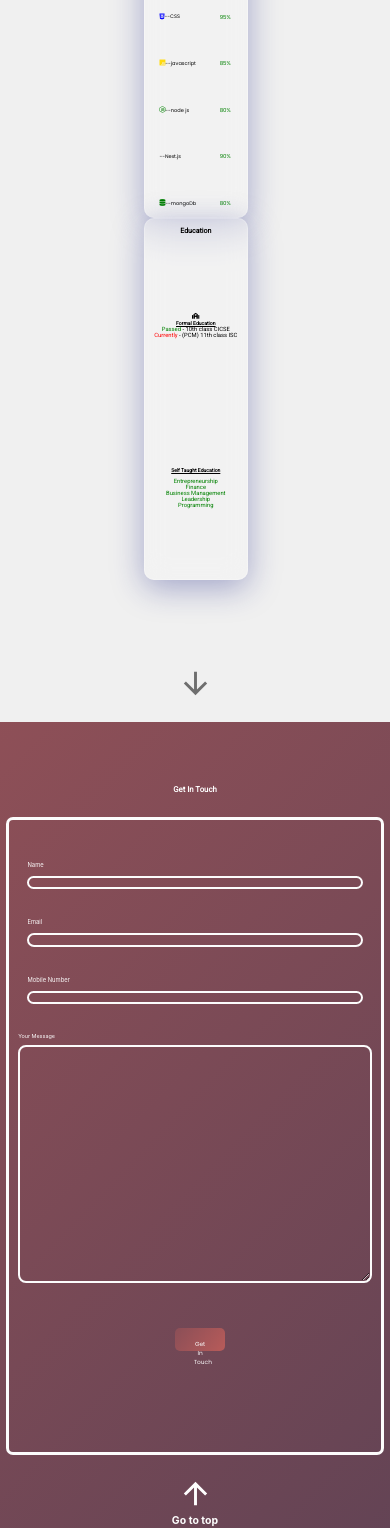
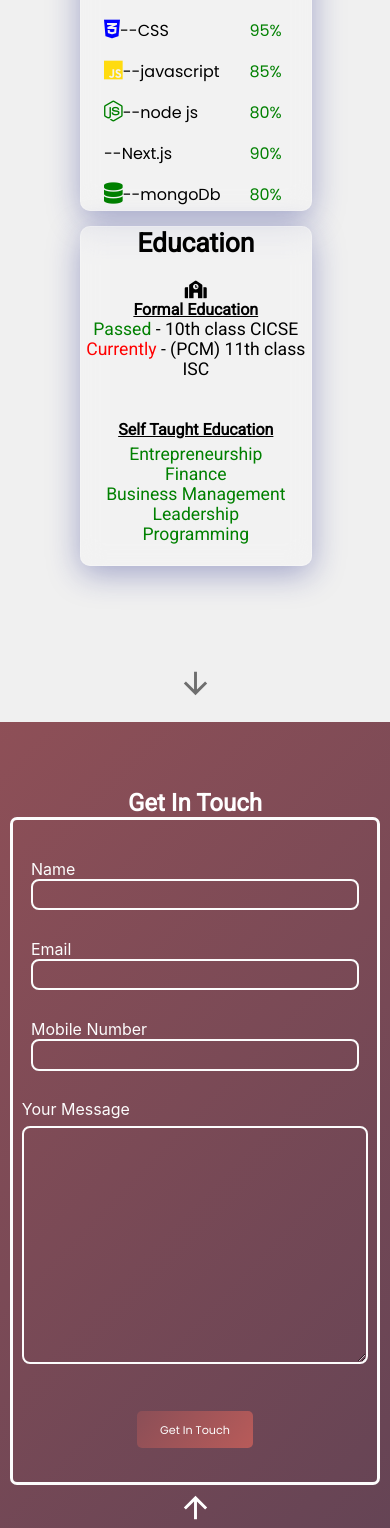
Before and after one commit to Hartaj-Singh-Dev/Personal-Website-Frontend, a React (Create React App) app: page /#/ in a window 390 px wide. Shown: the part 1810-3338 px from the top of the page. Built offline with nearby package versions, Linux system fonts and the light colour scheme; no server answers; a web font is replaced by a local one.

Commit message:
almost done with it

```diff
--- a/src/Styles/About.css
+++ b/src/Styles/About.css
@@ -238,10 +238,6 @@ div.subHeadFullData{
     display: flex;
     justify-content: center;
   }
-  div.cards{
-    height:30%;
-    width: 50%;
-  }
   div.MyPic img{
     height: 50vw;
     width: 50vw;
@@ -264,4 +260,34 @@ div.subHeadFullData{
     font-size: 1.9rem;
   }
 
+  div.data div.dataCards div.card {
+    height: 47%;
+    width: 60%;
+   }
+
+   div.card div.cardHead {
+    font-size: 1.1rem;
+  }
+
+    div.card div.cardsubHeader {
+      font-size: 0.9rem;
+   }
+
+   div.skills {
+    font-size: 1rem;
+    }
+
+    div.effeicency {
+      font-size: 1rem;
+    }
+
+    div.subHeadFullData {
+      font-size: 1.1rem;
+     }
+
+     div.subHeadFullData h1.education {
+      text-decoration: underline;
+      font-size: 1rem;
+  }
+
 }
--- a/src/Styles/Contact.css
+++ b/src/Styles/Contact.css
@@ -3,7 +3,7 @@
 @import url('https://fonts.googleapis.com/css2?family=Work+Sans:wght@650&display=swap');
 
 section.contact{
-    height: 105vh;
+    height: 110vh;
     width: 100%;
     display: flex;
     text-align: center;
@@ -94,7 +94,7 @@ div.contactForm form div.Input input:focus{
 }
 
 div.contactForm form div.TextAreaInput{
-    height: 43%;
+    height: 55%;
     display: flex;
     margin: 0.4rem 0 0 0;
     width: 95%;
@@ -107,6 +107,7 @@ div.contactForm form div.TextAreaInput textarea{
     width: 100%;
     margin-top: 0.4rem;
     border: none;
+    height: 100%;
     border: 2px solid #fcfcfc;
     border-radius: 8px;
     outline-width: 0;
@@ -226,33 +227,63 @@ div.contactform h2.contactFormHeading{
 
 
 /* Responsive */
-@media only screen and (max-width:650px){
-    div.contactform{
-        width: 80vw;
-    }
-    div.ErrorandButton div.error{
-        height: 1.5rem;
-        width: 7.3rem;
-    }
-    div.ErrorandButton button.submitButton{
-        margin:0.7rem 0 0 0rem;
-    }
-}
+
 
 @media only screen and (max-width:450px){
     div.contactform{
-        width: 97vw;
+        width: 95%;
+        min-height: 50%;
+         height: 75%;
     }
-    div.ErrorandButton div.error{
-        height: 1.5rem;
-        width: 7.3rem;
+
+    h2.contactFormHeading {
+        font-size: 1.5rem;
     }
-    div.ErrorandButton button.submitButton{
-        margin:0.7rem 0 0 0rem;
+
+    div.contactForm {
+        min-height: 96%;
+        height: 93%;
     }
-    div.contactform h2.contactFormHeading{
-    margin: 0.5rem 0 0.5rem 0;
-   }
+    div.contactForm form {
+        height: 100%;
+    }
+    div.Input input{
+        margin-top: 0;
+        height: 90%;
+        font-size: 1rem;
+    }
+    div.contactForm form div.Input input{
+        margin-top: 0;
+        height: 90%;
+        font-size: 1rem;
+    }
+    div.Input{
+        height: 3.5rem;
+    }
+    div.Input label{
+        font-size: 1rem;
+    }
+
+    div.contactForm form div.Input{
+        height: 3rem;
+    }
+
+    div.contactForm form div.TextAreaInput{
+        height: 40%;
+    }
+
+    div.TextAreaInput label {
+        font-size: 1rem;
+    }
+
+    div.ErrorandButton div.submitButton button.submitButton {
+        height: 70%;
+        width: 80%;
+        text-align: center;
+        font-size: 0.7rem;
+    }
+
+
 }
 
 /* Responsive */
--- a/src/components/Contact.jsx
+++ b/src/components/Contact.jsx
@@ -5,8 +5,12 @@ import { IconButton } from "@material-ui/core";
 import { Link } from "react-scroll";
 import * as EmailValidator from 'email-validator';
 import "../Styles/Contact.css";
+require('dotenv').config({path:"../../config.env"})
+
 
 const Contact = () => {
+
+  console.log(process.env.REACT_APP_BACKEND_FORM)
   const [Error, setError] = useState("")
   const [userData, setuserData] = useState({
      name:'',
@@ -39,7 +43,7 @@ const Contact = () => {
    }
     setuserData({name:'',email:'',phone:'',message:''})
 
-   await fetch("http://localhost:8000/postData",{
+   await fetch(`${process.env.REACT_BACKEND_FORM}`,{
      mode:'cors',
      method:"POST",
       headers:{
```
Also changed, not shown: 2 other files (tests, documents, lock files or other folders).
